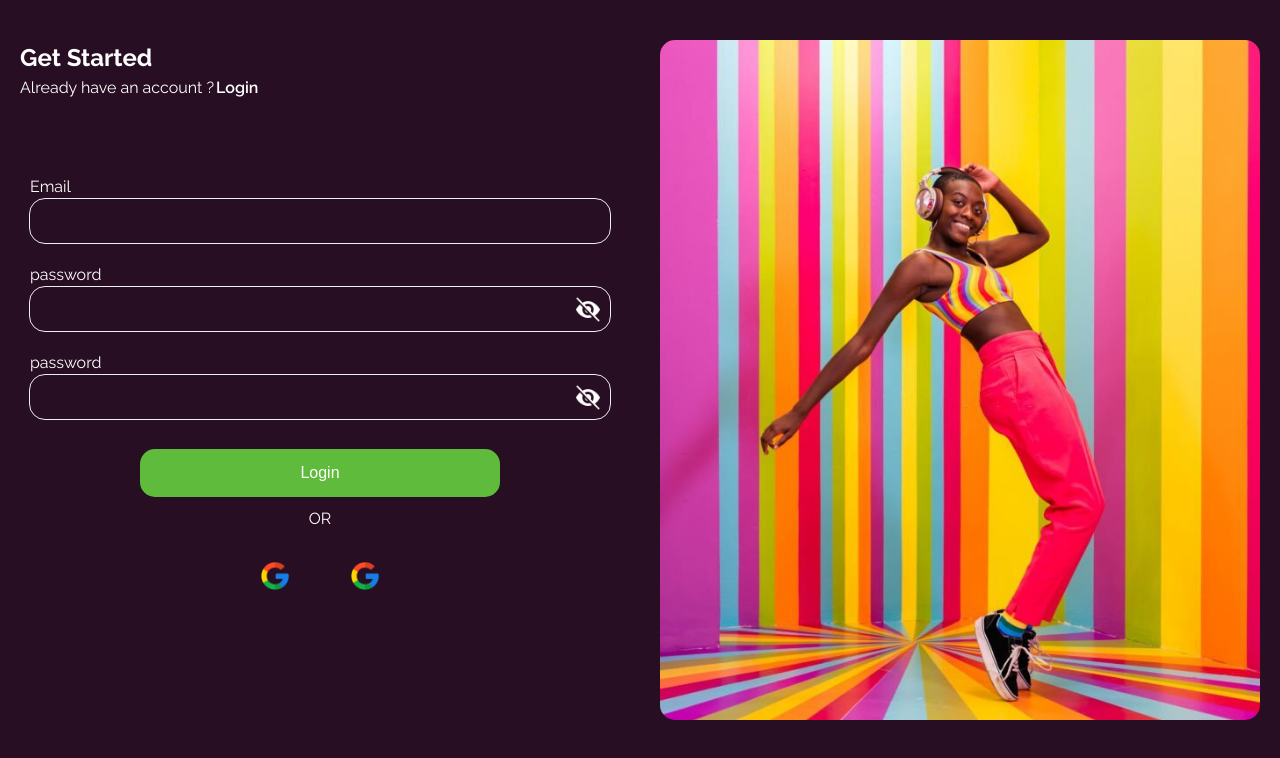
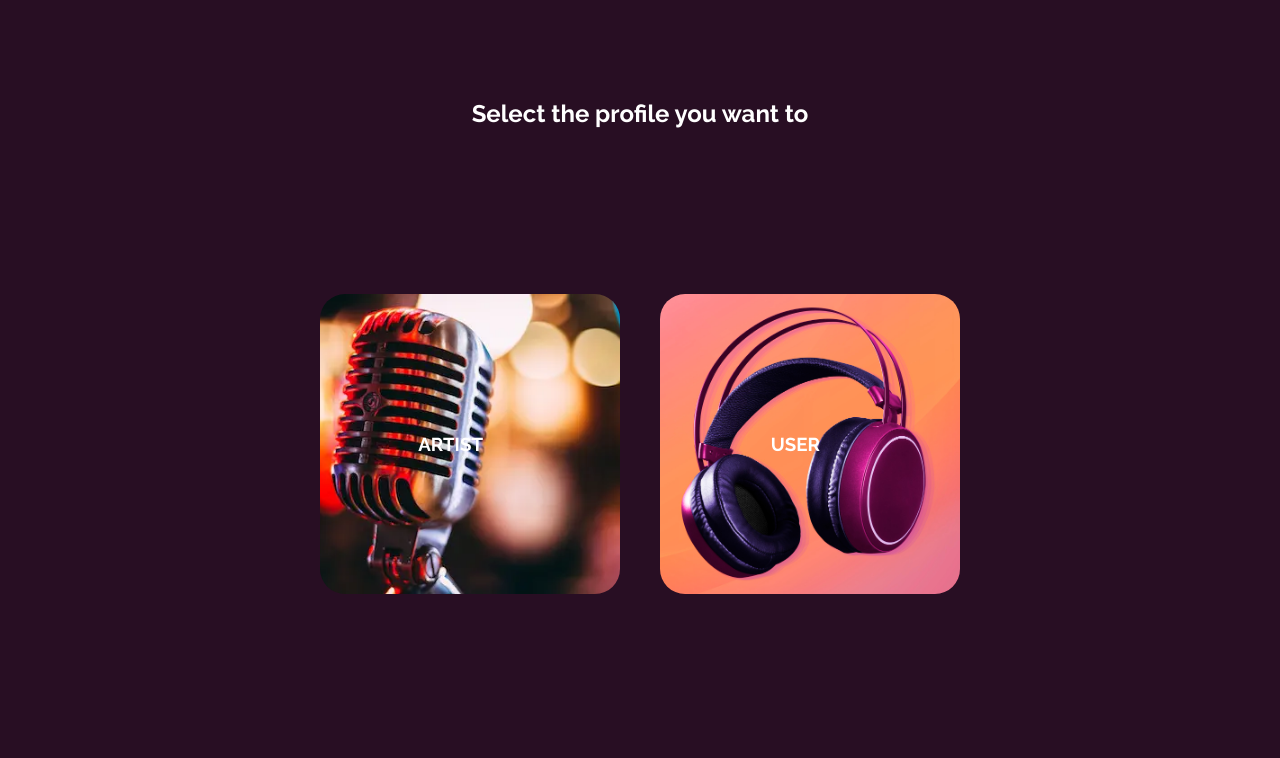
Before and after one commit to Eberechi-uche/9jaStar, a React (Create React App) app: page /sign-up in a window 1280 px wide. Shown: the top 758 px of the page. Built offline with nearby package versions, Linux system fonts and the light colour scheme.

Commit message:
add profile context for user to pick

```diff
--- a/src/Routes/Auths/Login.jsx
+++ b/src/Routes/Auths/Login.jsx
@@ -1,10 +1,12 @@
 import { Form, Input } from "../../components/Form/Form.component";
-import { useEffect, useState } from "react";
+import { useEffect, useState, useContext } from "react";
 import { Link } from "react-router-dom";
 import "./auth.styles.css";
 import { useSignInWithEmailAndPassword } from "react-firebase-hooks/auth";
 import { useNavigate } from "react-router-dom";
 import { auth } from "../../Utils/firebase/firebase.utils";
+import { Role } from "./Role";
+import { profile } from "../../context/UserProfile";
 
 export const Login = () => {
   const navigate = useNavigate();
@@ -16,7 +18,11 @@ export const Login = () => {
   const [signInWithEmailAndPassword, user, loading, error] =
     useSignInWithEmailAndPassword(auth);
 
+  // Variables
   const show = hide ? "password" : "text";
+  const { role } = useContext(profile);
+
+  //   click Handlers
   const handleOnChange = (e) => {
     e.preventDefault();
     setFormData((prev) => ({
@@ -33,6 +39,9 @@ export const Login = () => {
     const { password, email } = formData;
     signInWithEmailAndPassword(email, password);
   };
+
+  //   effects
+
   useEffect(() => {
     if (user) {
       navigate("/explore-music");
@@ -41,6 +50,8 @@ export const Login = () => {
 
   return (
     <div className="login-wrapper">
+      {role.length > 2 && (
+        <>
           <div className="auth-form-container">
             <h2>Login</h2>
 
@@ -70,7 +81,6 @@ export const Login = () => {
                 click={handleShowPassword}
                 name="password"
                 onChange={handleOnChange}
-            hide={hide}
               />
             </Form>
           </div>
@@ -78,6 +88,9 @@ export const Login = () => {
           <div className="auth-image-container">
             <img src="images/dance.jpg" alt="decorativ" />
           </div>
+        </>
+      )}
+      {role === "" && <Role action={"Login"} />}
     </div>
   );
 };
--- /dev/null
+++ b/src/Routes/Auths/Role.jsx
@@ -0,0 +1,30 @@
+import { CardImage } from "../../components/cards/Card.component";
+import { useContext } from "react";
+import { profile } from "../../context/UserProfile";
+
+import "./auth.styles.css";
+
+export const Role = ({ title }) => {
+  const { setRole } = useContext(profile);
+  return (
+    <div className="role-selector-container">
+      <h2>Select the profile you want to {title}</h2>
+      <div className="role-selector-container">
+        <CardImage
+          heading={"Artist"}
+          image={"/images/artist.jpeg"}
+          onClick={() => {
+            setRole("Artist");
+          }}
+        />
+        <CardImage
+          heading={"User"}
+          image={"images/user.jpg"}
+          onClick={() => {
+            setRole("User");
+          }}
+        />
+      </div>
+    </div>
+  );
+};
--- a/src/Routes/Auths/SignUp.jsx
+++ b/src/Routes/Auths/SignUp.jsx
@@ -3,15 +3,15 @@ import { Form, Input } from "../../components/Form/Form.component";
 import { useCreateUserWithEmailAndPassword } from "react-firebase-hooks/auth";
 import { auth } from "../../Utils/firebase/firebase.utils";
 import { useNavigate } from "react-router-dom";
-import { useAuthState } from "react-firebase-hooks/auth";
-import { userContext } from "../../context/user.context";
+import { profile } from "../../context/UserProfile";
+import { Role } from "./Role";
 
 import "./auth.styles.css";
 import { useEffect, useState, useContext } from "react";
 
 export const SignUp = () => {
+  const { role } = useContext(profile);
   const navigate = useNavigate();
-  const role = useContext(userContext);
   const [userError, setUserError] = useState("");
   const [formData, setFormData] = useState({
     email: "",
@@ -48,10 +48,12 @@ export const SignUp = () => {
     if (user) {
       navigate("/explore-music");
     }
-  }, [user]);
+  }, [user, navigate]);
 
   return (
     <div className="login-wrapper">
+      {role.length > 1 && (
+        <>
           <div className="auth-form-container">
             <h2>Get Started</h2>
             <p>
@@ -80,7 +82,6 @@ export const SignUp = () => {
                 click={handleShowPassword}
                 name="password"
                 onChange={handleOnChange}
-            hide={hide}
               />
               <Input
                 label={"password"}
@@ -89,7 +90,6 @@ export const SignUp = () => {
                 click={handleShowPassword}
                 name="confirmPassword"
                 onChange={handleOnChange}
-            hide={hide}
               />
               {userError ||
                 (error && (
@@ -107,6 +107,10 @@ export const SignUp = () => {
           <div className="auth-image-container">
             <img src="images/singer.jpg" alt="artist" />
           </div>
+        </>
+      )}
+
+      {role.length < 1 && <Role />}
     </div>
   );
 };
--- a/src/Routes/Auths/auth.styles.css
+++ b/src/Routes/Auths/auth.styles.css
@@ -31,6 +31,17 @@
   height: 100%;
   object-fit: cover;
 }
+
+.role-selector-container {
+  padding: 10px;
+  display: flex;
+  flex-wrap: wrap;
+  justify-content: center;
+  align-items: center;
+  width: 100vw;
+  color: var(--white);
+}
+
 @media screen and (max-width: 600px) {
   .auth-image-container {
     display: none;
--- a/src/components/cards/Card.component.jsx
+++ b/src/components/cards/Card.component.jsx
@@ -24,9 +24,9 @@ export const CardLg = ({ image, heading, text }) => {
     </div>
   );
 };
-export const CardImage = ({ image, heading }) => {
+export const CardImage = ({ image, heading, onClick }) => {
   return (
-    <div className="cardImage-container">
+    <div className="cardImage-container" onClick={onClick}>
       <img src={image} alt={heading} />
       <div className="cardImage-text">
         <h3>{heading}</h3>
@@ -49,3 +49,11 @@ export const CardRound = ({ artistId }) => {
     </div>
   );
 };
+
+export const CardProfile = ({ image }) => {
+  return (
+    <div className="cardRound-container-sm">
+      <img src={image} alt={"profile"} />
+    </div>
+  );
+};
--- a/src/components/cards/card.styles.css
+++ b/src/components/cards/card.styles.css
@@ -71,3 +71,16 @@
   margin: 10px;
   display: inline-block;
 }
+.cardRound-container-sm {
+  color: white;
+  height: 35px;
+  width: 35px;
+  border-radius: 100px;
+  overflow: hidden;
+  margin: 10px;
+}
+.cardRound-container-sm img {
+  width: 100%;
+  height: 100%;
+  object-fit: cover;
+}
--- a/src/components/navbar/Navbar.component.jsx
+++ b/src/components/navbar/Navbar.component.jsx
@@ -2,13 +2,16 @@ import "./navbar.styles.css";
 import { PlayIcon } from "../../svg/PlayIcon.svg";
 import { HamburgerIcon } from "../../svg/Hamburger.svg";
 import { NavLink, Outlet } from "react-router-dom";
-import { useState, useLayoutEffect, useRef } from "react";
+import { useState, useLayoutEffect, useRef, useContext } from "react";
 import { gsap } from "gsap";
 import { useAuthState } from "react-firebase-hooks/auth";
 import { auth } from "../../Utils/firebase/firebase.utils";
 import { signOut } from "@firebase/auth";
+import { profile } from "../../context/UserProfile";
+import { CardProfile } from "../cards/Card.component";
 
 export const Navbar = () => {
+  const { role } = useContext(profile);
   const [showNav, setShowNav] = useState(false);
   const toggleNav = () => {
     setShowNav(!showNav);
@@ -48,6 +51,7 @@ export const Navbar = () => {
                 Expolore Music
               </NavLink>
             </li>
+            {role === "User" && (
               <li>
                 <NavLink
                   to="/fan-request"
@@ -57,6 +61,8 @@ export const Navbar = () => {
                   Fan request
                 </NavLink>
               </li>
+            )}
+            {role === "User" && (
               <li>
                 <NavLink
                   to="/partner-with-us"
@@ -66,6 +72,8 @@ export const Navbar = () => {
                   Partner With us
                 </NavLink>
               </li>
+            )}
+
             <li>
               <Icon />
             </li>
@@ -90,7 +98,9 @@ export const Header = ({ children }) => {
 };
 
 export const Icon = () => {
+  const { role } = useContext(profile);
   const [user] = useAuthState(auth);
+
   let activeStyle = {
     color: "#5ebb3b",
   };
@@ -110,16 +120,25 @@ export const Icon = () => {
       </NavLink>
     </>
   ) : (
-    <div>
-      <p className="logo" onClick={() => signOut(auth)}>
-        sign out
-      </p>
+    <div
+      className="logo"
+      onClick={() => {
+        signOut(auth);
+      }}
+    >
+      <p> Log out</p>
+      <div className="svg-round">
+        <CardProfile
+          image={role === "User" ? "images/user.jpg" : "images/artist.jpeg"}
+        />
+      </div>
     </div>
   );
   return <>{view}</>;
 };
 
 export const NavDropDown = ({ handleClick }) => {
+  const { role } = useContext(profile);
   const navSlide = useRef();
   let activeStyle = {
     color: "#5ebb3b",
@@ -154,6 +173,7 @@ export const NavDropDown = ({ handleClick }) => {
             Expolore Music
           </NavLink>
         </li>
+        {role === "User" && (
           <li>
             <NavLink
               to="/fan-request"
@@ -163,6 +183,8 @@ export const NavDropDown = ({ handleClick }) => {
               Fan request
             </NavLink>
           </li>
+        )}
+        {role === "User" && (
           <li>
             <NavLink
               to="/partner-with-us"
@@ -172,6 +194,8 @@ export const NavDropDown = ({ handleClick }) => {
               Partner With us
             </NavLink>
           </li>
+        )}
+
         <li>
           <Icon />
         </li>
--- /dev/null
+++ b/src/context/UserProfile.jsx
@@ -0,0 +1,10 @@
+import { createContext, useState } from "react";
+
+export const profile = createContext({});
+
+export const ProfileProvider = ({ children }) => {
+  const [role, setRole] = useState("");
+  return (
+    <profile.Provider value={{ role, setRole }}>{children}</profile.Provider>
+  );
+};
--- a/src/context/user.context.jsx
+++ /dev/null
@@ -1,14 +0,0 @@
-import { useContext, createContext, useState } from "react";
-
-export const userContext = createContext({
-  role: "",
-  setUserData: () => null,
-});
-export const UserProvider = ({ children }) => {
-  const [userData, setUserData] = useState("");
-  const value = {
-    userData,
-    setUserData,
-  };
-  return <userContext.Provider value={value}>{children}</userContext.Provider>;
-};
```
Also changed, not shown: src/index.js (+3 -4 lines), public/images/invisible.png (deleted), public/images/user.jpg (renamed from public/images/pink-headphones-wireless-digital-device.jpg). Lines whose indentation alone changed are shown as unchanged.
